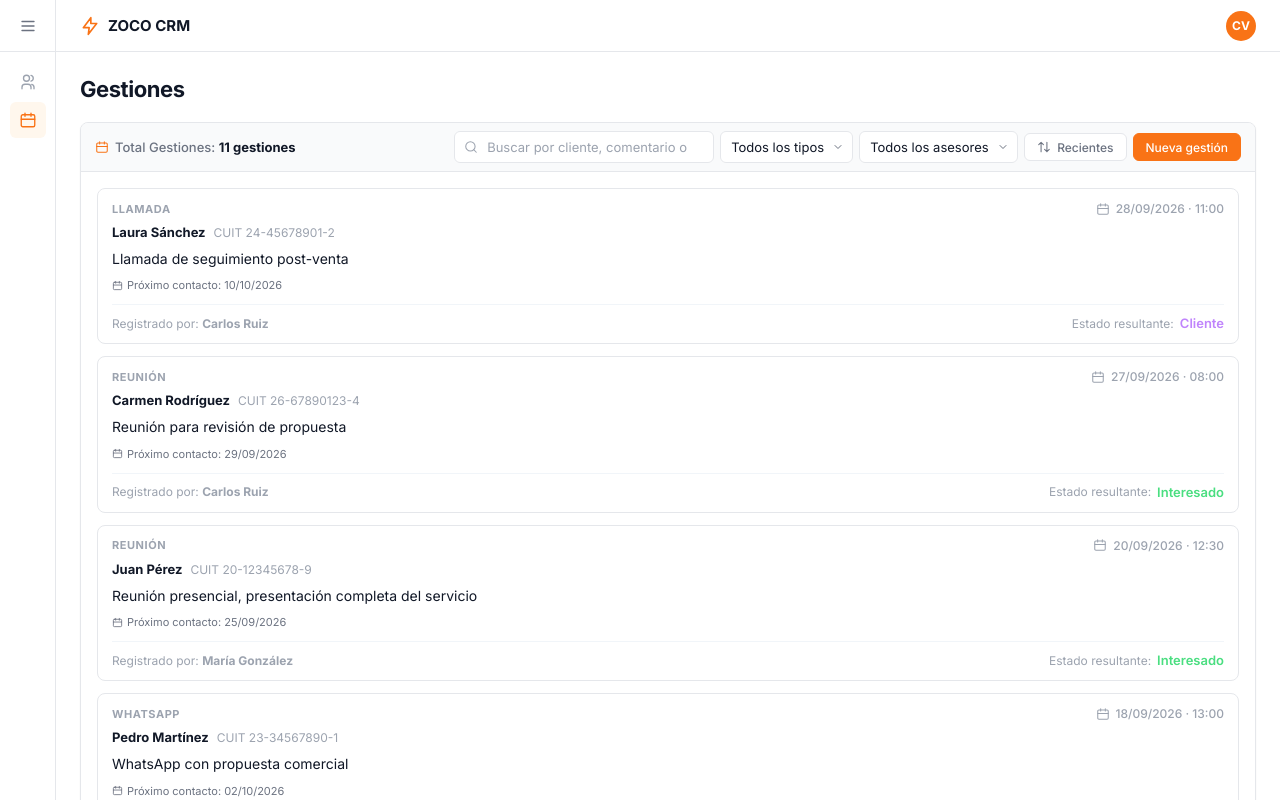
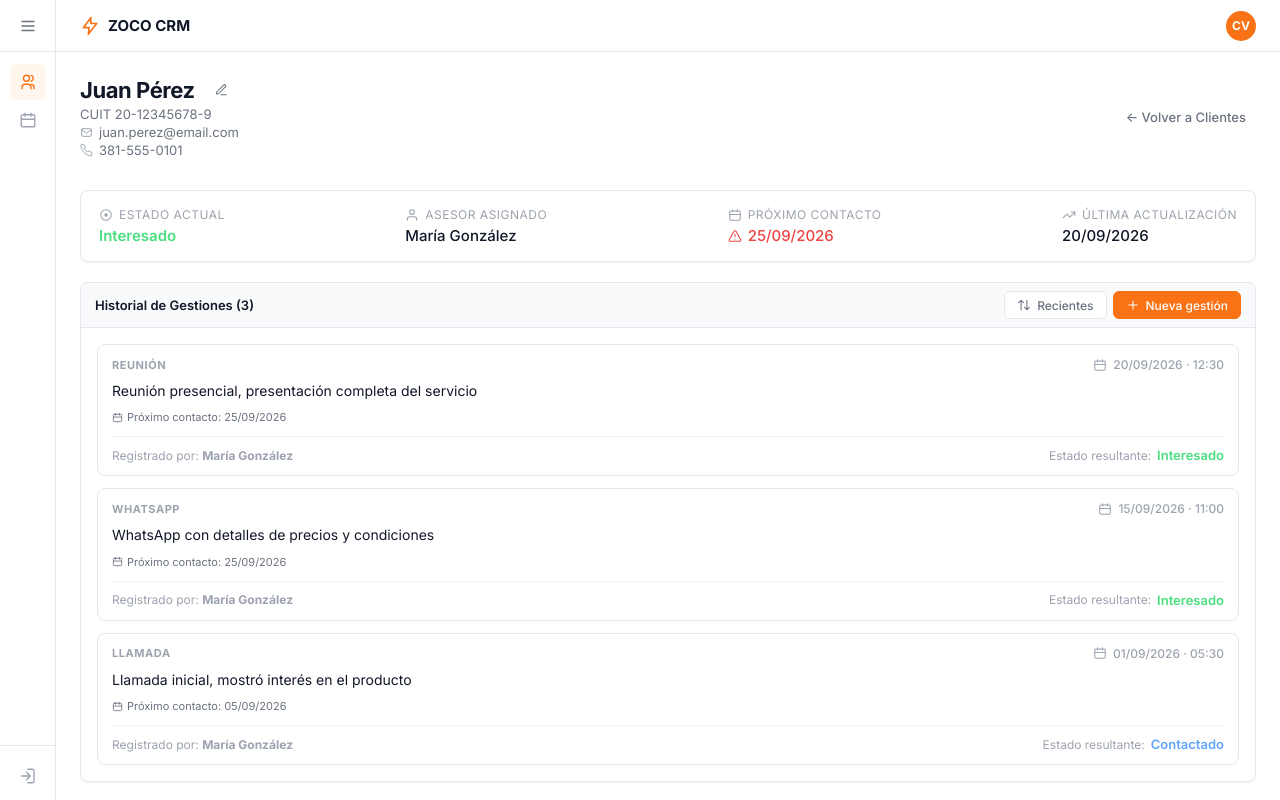
Before and after one commit to togenaro/Crm2026, a React (Vite) app: page / in a window 1280 px wide. Shown: the top 800 px of the page. Built offline with nearby package versions, Linux system fonts and the light colour scheme.

Commit message:
feat(clientes): crear vista de detalle del cliente

```diff
--- a/src/App.jsx
+++ b/src/App.jsx
@@ -1,15 +1,15 @@
 import Sidebar from './components/layout/Sidebar';
 import Topbar from './components/layout/Topbar';
-import GestionesPage from './features/gestiones/pages/GestionesPage';
+import ClienteDetailPage from './features/clientes/pages/ClienteDetailPage';
 
 export default function App() {
   return (
     <div className="app-shell">
-      <Sidebar activeItem="Gestiones" />
+      <Sidebar activeItem="Clientes" />
       <div className="main-area">
         <Topbar />
         <main className="content-wrapper">
-          <GestionesPage />
+          <ClienteDetailPage />
         </main>
       </div>
     </div>
--- a/src/components/ui/Icons.jsx
+++ b/src/components/ui/Icons.jsx
@@ -50,3 +50,27 @@ export function IconChevronDown(props) {
 export function IconArrowUpDown(props) {
   return <IconFrame {...props}><path d="m21 16-4 4-4-4M17 20V4M3 8l4-4 4 4M7 4v16" /></IconFrame>;
 }
+
+export function IconPlus(props) {
+  return <IconFrame {...props}><path d="M12 5v14M5 12h14" /></IconFrame>;
+}
+
+export function IconUser(props) {
+  return <IconFrame {...props}><path d="M20 21v-2a4 4 0 0 0-4-4H8a4 4 0 0 0-4 4v2" /><circle cx="12" cy="7" r="4" /></IconFrame>;
+}
+
+export function IconMail(props) {
+  return <IconFrame {...props}><rect x="3" y="5" width="18" height="14" rx="2" /><path d="m3 7 9 6 9-6" /></IconFrame>;
+}
+
+export function IconPhone(props) {
+  return <IconFrame {...props}><path d="M22 16.9v3a2 2 0 0 1-2.2 2 19.8 19.8 0 0 1-8.6-3.1A19.5 19.5 0 0 1 4.7 12a19.8 19.8 0 0 1-3.1-8.7A2 2 0 0 1 3.6 1h3a2 2 0 0 1 2 1.7c.1 1 .4 1.9.7 2.8a2 2 0 0 1-.5 2.1l-1.2 1a16 16 0 0 0 6 6l1-1a2 2 0 0 1 2.1-.5c.9.4 1.8.6 2.8.7a2 2 0 0 1 1.7 2.1Z" /></IconFrame>;
+}
+
+export function IconEdit(props) {
+  return <IconFrame {...props}><path d="M12 20h9" /><path d="M16.5 3.5a2.1 2.1 0 0 1 3 3L8 18l-4 1 1-4Z" /></IconFrame>;
+}
+
+export function IconStatus(props) {
+  return <IconFrame {...props}><circle cx="12" cy="12" r="9" /><circle cx="12" cy="12" r="3" fill="currentColor" stroke="none" /></IconFrame>;
+}
--- /dev/null
+++ b/src/features/clientes/data/clienteDetalleDemo.js
@@ -0,0 +1,40 @@
+export const clienteDetalleDemo = {
+  id: '1',
+  nombre: 'Juan Pérez',
+  cuit: '20-12345678-9',
+  telefono: '381-555-0101',
+  email: 'juan.perez@email.com',
+  estado: 'Interesado',
+  asesor: 'María González',
+  proximoContacto: '2026-09-25',
+  fechaActualizacion: '2026-09-20',
+  gestiones: [
+    {
+      id: 'juan-3',
+      tipoContacto: 'Reunión',
+      fechaGestion: '2026-09-20T15:30:00Z',
+      comentario: 'Reunión presencial, presentación completa del servicio',
+      estadoResultante: 'Interesado',
+      proximoContacto: '2026-09-25',
+      asesor: 'María González',
+    },
+    {
+      id: 'juan-2',
+      tipoContacto: 'WhatsApp',
+      fechaGestion: '2026-09-15T14:00:00Z',
+      comentario: 'WhatsApp con detalles de precios y condiciones',
+      estadoResultante: 'Interesado',
+      proximoContacto: '2026-09-25',
+      asesor: 'María González',
+    },
+    {
+      id: 'juan-1',
+      tipoContacto: 'Llamada',
+      fechaGestion: '2026-09-01T08:30:00Z',
+      comentario: 'Llamada inicial, mostró interés en el producto',
+      estadoResultante: 'Contactado',
+      proximoContacto: '2026-09-05',
+      asesor: 'María González',
+    },
+  ],
+};
--- /dev/null
+++ b/src/features/clientes/pages/ClienteDetailPage.jsx
@@ -0,0 +1,100 @@
+import {
+  IconAlertTriangle,
+  IconArrowUpDown,
+  IconCalendar,
+  IconEdit,
+  IconMail,
+  IconPhone,
+  IconPlus,
+  IconStatus,
+  IconTrendingUp,
+  IconUser,
+} from '../../../components/ui/Icons';
+import GestionCard from '../../gestiones/components/GestionCard';
+import { clienteDetalleDemo } from '../data/clienteDetalleDemo';
+
+function formatDate(date) {
+  if (!date) return '—';
+  const [year, month, day] = date.split('-');
+  return `${day}/${month}/${year}`;
+}
+
+function statusClass(status) {
+  const classes = {
+    Prospecto: 'badge-prospecto',
+    Contactado: 'badge-contactado',
+    Interesado: 'badge-interesado',
+    NoInteresado: 'badge-no_interesado',
+    'No interesado': 'badge-no_interesado',
+    Cliente: 'badge-cliente',
+  };
+  return classes[status] || 'badge-prospecto';
+}
+
+export default function ClienteDetailPage() {
+  const cliente = clienteDetalleDemo;
+  const vencido = cliente.proximoContacto < '2026-10-02';
+
+  return (
+    <div className="full-view-container">
+      <header className="page-header detail-page-header">
+        <div>
+          <div className="detail-title-row">
+            <h1 className="page-title">{cliente.nombre}</h1>
+            <button className="action-btn" type="button" title="Editar cliente" aria-label="Editar cliente">
+              <IconEdit />
+            </button>
+          </div>
+          <div className="detail-subtitle">CUIT {cliente.cuit}</div>
+          <div className="detail-subtitle detail-contact"><IconMail /> {cliente.email || '—'}</div>
+          <div className="detail-subtitle detail-contact"><IconPhone /> {cliente.telefono}</div>
+        </div>
+        <button className="btn-back-discrete" type="button">← Volver a Clientes</button>
+      </header>
+
+      <section className="full-view-meta-card" aria-label="Datos actuales del cliente">
+        <div className="full-meta-item">
+          <span className="full-meta-label"><IconStatus /> Estado actual</span>
+          <span className="full-meta-value">
+            <span className={`badge ${statusClass(cliente.estado)}`}>{cliente.estado}</span>
+          </span>
+        </div>
+        <div className="full-meta-item">
+          <span className="full-meta-label"><IconUser /> Asesor asignado</span>
+          <span className="full-meta-value">{cliente.asesor}</span>
+        </div>
+        <div className="full-meta-item">
+          <span className="full-meta-label"><IconCalendar /> Próximo contacto</span>
+          <span className={`full-meta-value${vencido ? ' overdue' : ''}`}>
+            {vencido && <IconAlertTriangle />}{formatDate(cliente.proximoContacto)}
+          </span>
+        </div>
+        <div className="full-meta-item">
+          <span className="full-meta-label"><IconTrendingUp /> Última actualización</span>
+          <span className="full-meta-value">{formatDate(cliente.fechaActualizacion)}</span>
+        </div>
+      </section>
+
+      <section className="list-container detail-history" aria-label="Historial de gestiones">
+        <div className="table-info-bar">
+          <div className="table-info-bar-left">
+            <strong>Historial de Gestiones ({cliente.gestiones.length})</strong>
+          </div>
+          <div className="table-info-bar-right">
+            <button className="btn btn-outline btn-sm" type="button" title="Cambiar orden por fecha">
+              <IconArrowUpDown /> Recientes
+            </button>
+            <button className="btn btn-primary btn-sm" type="button">
+              <IconPlus /> Nueva gestión
+            </button>
+          </div>
+        </div>
+        <div className="full-history-list">
+          {cliente.gestiones.map(gestion => (
+            <GestionCard key={gestion.id} gestion={gestion} showCliente={false} />
+          ))}
+        </div>
+      </section>
+    </div>
+  );
+}
--- a/src/features/gestiones/components/GestionCard.jsx
+++ b/src/features/gestiones/components/GestionCard.jsx
@@ -35,7 +35,7 @@ function statusClass(status) {
   return classes[status] || 'badge-prospecto';
 }
 
-export default function GestionCard({ gestion }) {
+export default function GestionCard({ gestion, showCliente = true }) {
   return (
     <article className="gestion-card">
       <header className="gestion-card-header">
@@ -45,10 +45,12 @@ export default function GestionCard({ gestion }) {
         </span>
       </header>
 
-      <div className="gestion-card-cliente">
-        <strong>{gestion.clienteNombre}</strong>
-        <span>CUIT {gestion.clienteCuit}</span>
-      </div>
+      {showCliente && (
+        <div className="gestion-card-cliente">
+          <strong>{gestion.clienteNombre}</strong>
+          <span>CUIT {gestion.clienteCuit}</span>
+        </div>
+      )}
 
       <div className="gestion-card-body">
         <p>{gestion.comentario}</p>
--- a/src/index.css
+++ b/src/index.css
@@ -220,6 +220,161 @@ button {
   font-size: 22px;
   font-weight: 700;
   letter-spacing: -0.02em;
+}
+
+.full-view-container {
+  display: flex;
+  width: 100%;
+  flex-direction: column;
+  gap: 20px;
+}
+
+.full-view-container .page-header {
+  margin-bottom: 12px;
+}
+
+.detail-page-header {
+  gap: 16px;
+}
+
+.detail-title-row {
+  display: flex;
+  align-items: center;
+  gap: 12px;
+}
+
+.detail-subtitle {
+  margin-top: 2px;
+  color: var(--text-secondary);
+  font-size: 13px;
+  font-weight: 400;
+}
+
+.detail-contact {
+  display: flex;
+  align-items: center;
+  gap: 6px;
+}
+
+.detail-contact svg {
+  width: 13px;
+  height: 13px;
+  flex-shrink: 0;
+  color: var(--text-muted);
+}
+
+.action-btn {
+  display: flex;
+  width: 28px;
+  height: 28px;
+  align-items: center;
+  justify-content: center;
+  color: var(--text-secondary);
+  background: transparent;
+  border: 0;
+  border-radius: 5px;
+}
+
+.action-btn:hover {
+  color: var(--text-primary);
+  background: var(--bg-app);
+}
+
+.action-btn svg {
+  width: 14px;
+  height: 14px;
+}
+
+.btn-back-discrete {
+  padding: 6px 10px;
+  color: var(--text-secondary);
+  background: transparent;
+  border: 0;
+  border-radius: var(--radius);
+  font-size: 13px;
+  font-weight: 500;
+  white-space: nowrap;
+}
+
+.btn-back-discrete:hover {
+  color: var(--text-primary);
+  background: var(--bg-app);
+}
+
+.full-view-meta-card {
+  display: grid;
+  grid-template-columns: repeat(4, auto);
+  justify-content: space-between;
+  gap: 16px;
+  padding: 16px 18px;
+  background: var(--bg-main);
+  border: 1px solid var(--border);
+  border-radius: var(--radius-md);
+  box-shadow: var(--shadow-sm);
+}
+
+.full-meta-item {
+  display: flex;
+  min-width: 0;
+  flex-direction: column;
+  gap: 4px;
+}
+
+.full-meta-label {
+  display: flex;
+  align-items: center;
+  gap: 6px;
+  color: var(--text-muted);
+  font-size: 12px;
+  letter-spacing: 0.5px;
+  text-transform: uppercase;
+}
+
+.full-meta-label svg {
+  width: 14px;
+  height: 14px;
+}
+
+.full-meta-value {
+  color: var(--text-primary);
+  font-size: 15px;
+  font-weight: 500;
+}
+
+.full-meta-value.overdue,
+.full-meta-value.overdue svg {
+  color: #ef4444;
+}
+
+.full-meta-value.overdue svg {
+  width: 14px;
+  height: 14px;
+}
+
+.full-view-meta-card .badge {
+  padding: 0;
+  background: transparent;
+  border-radius: 0;
+  font-size: 15px;
+  letter-spacing: 0;
+  font-weight: 600;
+}
+
+.full-view-meta-card .badge-prospecto { color: #94a3b8; }
+.full-view-meta-card .badge-contactado { color: #60a5fa; }
+.full-view-meta-card .badge-interesado { color: #4ade80; }
+.full-view-meta-card .badge-no_interesado { color: #f87171; }
+.full-view-meta-card .badge-cliente { color: #c084fc; }
+
+.full-view-meta-card .full-meta-value.overdue {
+  display: inline-flex;
+  align-items: center;
+  gap: 6px;
+}
+
+.detail-history .table-info-bar-left strong {
+  color: var(--text-primary);
+  font-weight: 600;
 }
 
 .kpi-grid {
@@ -744,6 +899,10 @@ button {
   .table-info-bar-right {
     flex-wrap: wrap;
   }
+
+  .full-view-meta-card {
+    grid-template-columns: repeat(2, minmax(0, 1fr));
+  }
 }
 
 @media (max-width: 600px) {
@@ -777,6 +936,16 @@ button {
 
   .gestion-card-estado {
     margin-left: 0;
+  }
+
+  .detail-page-header {
+    align-items: flex-start;
+    flex-direction: column;
+  }
+
+  .full-view-meta-card {
+    gap: 18px 12px;
+    padding: 14px;
   }
 }
 
```
